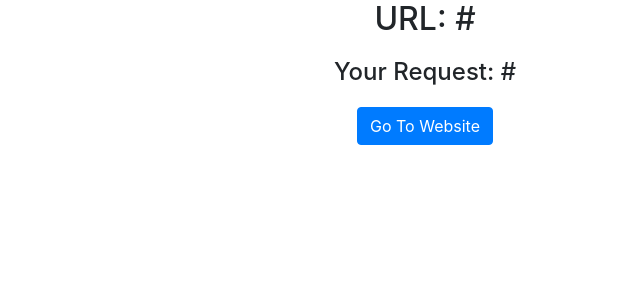
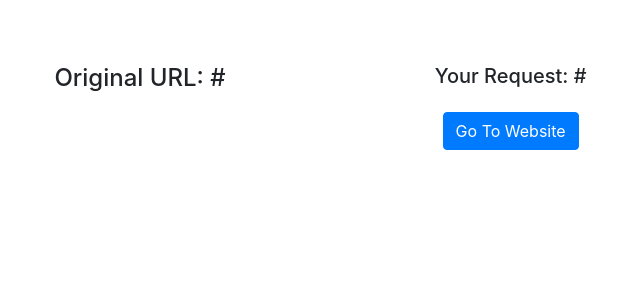
Before and after one commit to sivasb1019/CodeClause_Projects, a Django app: template UrlShortener/urlshortener/templates/redirect.html in a window 1280 px wide. Shown: the part 86-386 px from the top of the page, without its empty margins (215-855 px from the left). Run offline with Django 4.2, Linux system fonts and the light colour scheme; the template is opened without the code that fills it: most values are stand-ins (such as "Sample title", 1, 10 or a date in 2020); some libraries are stand-ins or nearby versions.

Commit message:
Update redirect.html

```diff
--- a/UrlShortener/urlshortener/templates/redirect.html
+++ b/UrlShortener/urlshortener/templates/redirect.html
@@ -1,22 +1,15 @@
 {% extends 'base.html' %}
 
 {% block content %}
-
-<style>
-    .text-center h2,
-    .text-center h4,
-    .text-center a{
-        margin-bottom: 20px;
-    }
-</style>
-
-<div class="text-center">
-    <h2>URL: {{ obj.original_url }}</h2>
-    <h4>Your Request: {{ obj.short_url }}</h4>
-    <a href="{{ obj.original_url }}">
-        <button type="button" class="btn btn-primary">Go To Website</button>
-    </a>
+<div class="container">
+    <div class="row justify-content-center mt-5">
+            <p class="h4 text-center py-3">Original URL: {{ obj.original_url }}</p>
+        <div class="col-md-6 text-center ">
+            <p class="h5 py-3">Your Request: {{ obj.short_url }}</p>
+            <a href="{{ obj.original_url }}" target="_blank">
+                <button type="button" class="btn btn-primary">Go To Website</button>
+            </a>
+        </div>
+    </div>
 </div>
 {% endblock content %}
-
-<!-- <div class="d-flex justify-content-center"></div> -->
```
